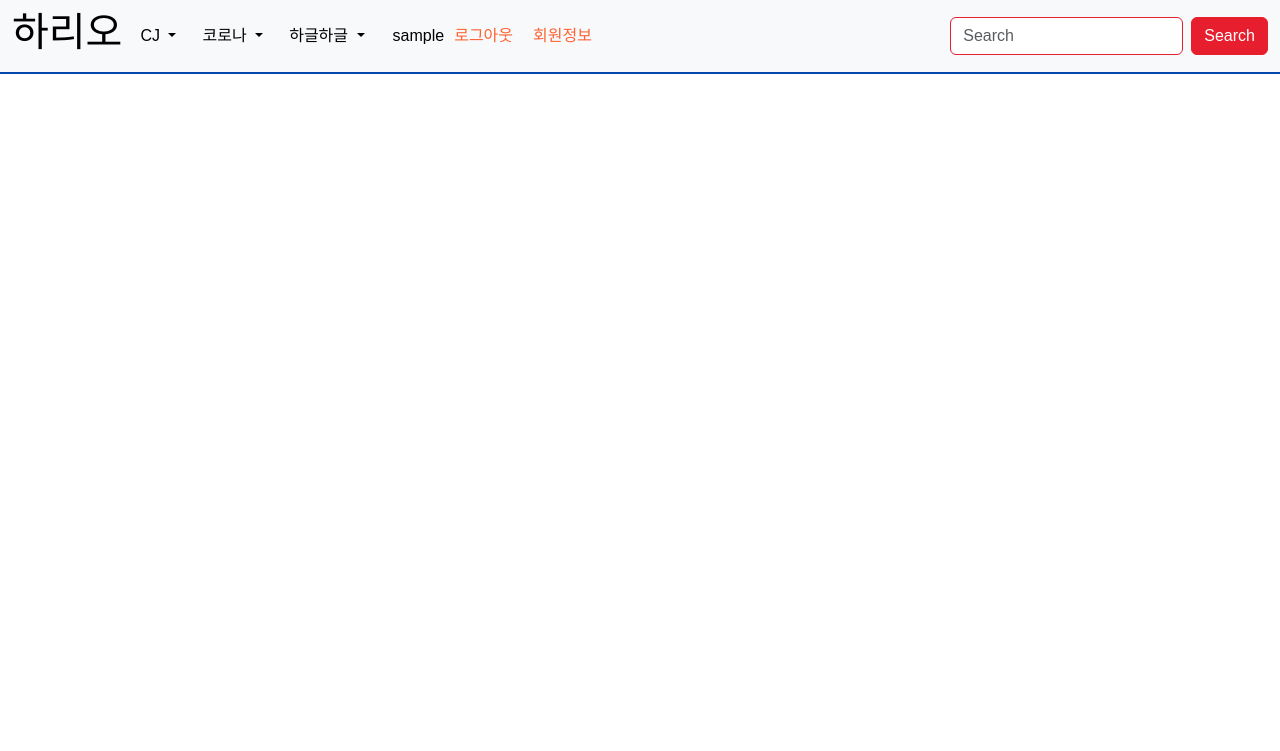
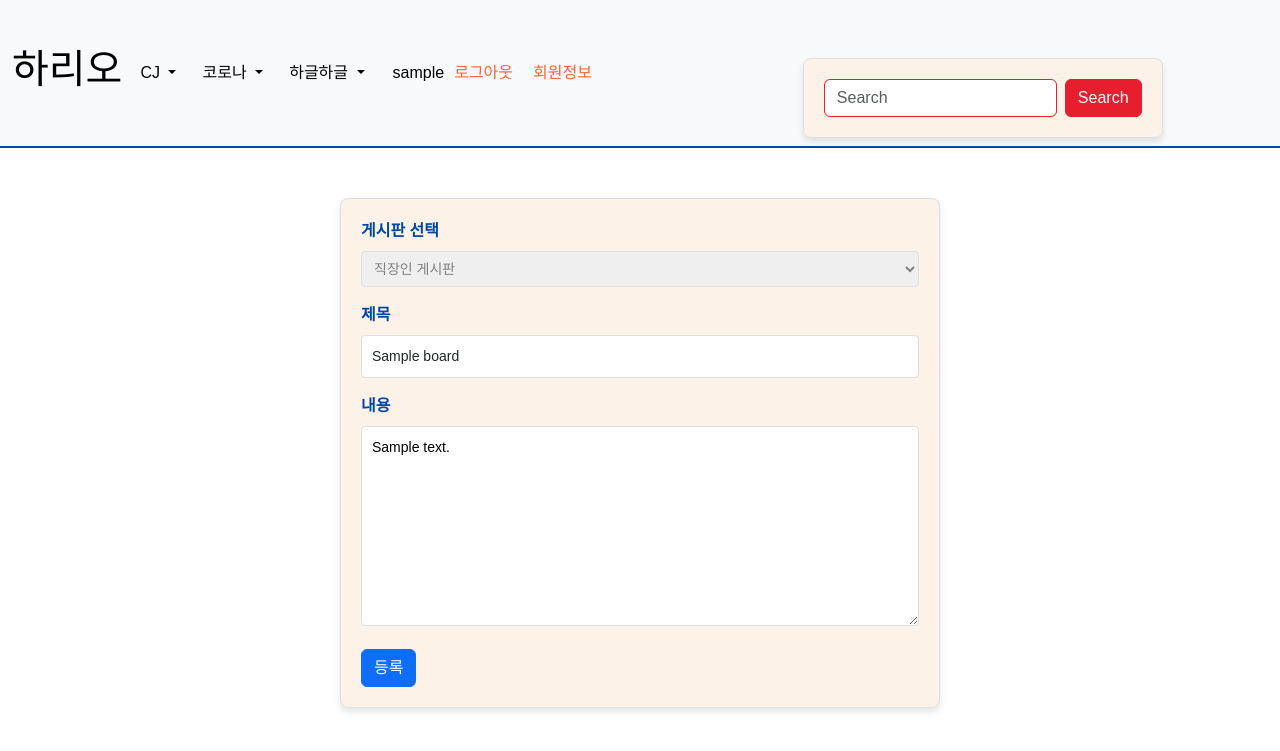
Before and after one commit to haeunE/Hario, a Flask app: page /board/update/1 in a window 1280 px wide. Shown: the top 751 px of the page. Run offline with Flask 3, Linux system fonts and the light colour scheme; a user stored in the database is signed in; tables that the repository leaves empty hold one stand-in row (values such as "Sample post"); parts of the project's set-up code (start-up, migrations or seed data) failed here and were passed over; some web fonts are replaced.

Commit message:
feat : board의 update구현

```diff
--- a/apps/board/static/css/new.css
+++ b/apps/board/static/css/new.css
@@ -1,5 +1,5 @@
 /* 기본 폼 스타일 */
-.new-board form {
+ form {
   max-width: 600px;
   margin: 50px auto 0;
   padding: 20px;
@@ -11,7 +11,7 @@
 }
 
 /* 라벨 스타일 */
-.new-board form p, form label {
+ form p, form label {
   font-size: 16px;
   font-weight: bold;
   margin-bottom: 8px;
@@ -19,7 +19,7 @@
 }
 
 /* 입력 필드 스타일 */
-.new-board form input[type="text"], form select, form textarea {
+ form input[type="text"], form select, form textarea {
   width: 100%;
   padding: 10px;
   margin-bottom: 16px;
@@ -29,13 +29,13 @@
 }
 
 /* 입력 필드 포커스 스타일 */
-.new-board form input[type="text"]:focus, form select:focus, form textarea:focus {
+ form input[type="text"]:focus, form select:focus, form textarea:focus{
   border-color: #0047AB; /* CJ Blue */
   outline: none;
 }
 
 /* 에러 메시지 스타일 */
-.new-board form p[style="color: red;"] {
+ form p[style="color: red;"] {
   margin-top: -12px;
   margin-bottom: 8px;
   font-size: 12px;
@@ -43,7 +43,7 @@
 }
 
 /* 제출 버튼 스타일 */
-.new-board form button {
+ form button {
   background-color: #FF6600; /* CJ Orange */
   color: #FFFFFF;
   border: none;
@@ -53,13 +53,33 @@
   cursor: pointer;
 }
 
-.new-board form button:hover {
+ form button:hover {
   background-color: #E55A00;
 }
 
 /* 전체 선택 메뉴 스타일 */
-.new-board select.board-select {
+ select.board-select {
   font-size: 14px;
   padding: 8px;
   margin-bottom: 16px;
 }
+
+/* .large-textarea 스타일 */
+.large-textarea {
+  width: 100%;  /* 너비를 100%로 설정 */
+  height: 200px;  /* 고정된 높이를 설정 */
+  padding: 10px;
+  margin-bottom: 16px;
+  border: 1px solid #E0E0E0;
+  border-radius: 4px;
+  font-size: 14px;
+  background-color: #FFFFFF;
+  color: #000000;
+  resize: vertical;  /* 세로 크기만 조정 가능하도록 설정 */
+}
+
+/* .large-textarea 포커스 스타일 */
+.large-textarea:focus {
+  border-color: #0047AB; /* CJ Blue */
+  outline: none;
+}
--- a/apps/board/templates/board/detail.html
+++ b/apps/board/templates/board/detail.html
@@ -1,5 +1,5 @@
 {% extends "base.html" %}
-{% block title %}게시물 등록{% endblock %}
+{% block title %}게시물상세보기{% endblock %}
 
 {% block css %}
 <link rel="stylesheet" href="{{url_for('board.static', filename='css/detail.css')}}">
--- a/apps/board/templates/board/update.html
+++ b/apps/board/templates/board/update.html
@@ -1,12 +1,47 @@
 {% extends "base.html" %}
-{% block title %}게시물 등록{% endblock %}
+{% block title %}게시물 수정{% endblock %}
 
 {% block css %}
 <link rel="stylesheet" href="{{url_for('board.static', filename='css/new.css')}}">
 {% endblock %}
 
 {% block content %}
-
+<div class="board-update">
+  <form action="{{ url_for('board.update', board_id=board.id) }}" method="POST">
+    {{form.csrf_token}}
+    <div>
+      <p>게시판 선택</p>
+      {% if user.userinfo.department_id == 99 %}
+      <select class="board-select" name="board_type" aria-label="게시판 선택" disabled>
+        <option value="2">구직자 게시판</option>
+        <option value="3">전체 게시판</option>
+      </select>
+      {% else %}
+      <select class="board-select" name="board_type" aria-label="게시판 선택" disabled>
+        <option value="1">직장인 게시판</option>
+        <option value="2">구직자 게시판</option>
+        <option value="3">전체 게시판</option>
+      </select>
+      {% endif %}
+    </div>
+    <div>
+      {{ form.subject.label }}
+      {{ form.subject(class_="form-control", value=board.subject) }}
+      {% for error in form.subject.errors %}
+        <p style="color: red;">{{ error }}</p>
+      {% endfor %}
+    </div>
+    <div>
+      {{form.content.label}}
+      <textarea name="{{ form.content.name }}" class="large-textarea">{{ board.content }}</textarea>
+      {% for error in form.content.errors %}
+        <p style="color: red;">{{error}}</p>
+      {% endfor %}
+    </div>
+    <div>
+      {{form.submit(class='btn btn-primary')}}    </div>
+  </form>
+</div>
 {% endblock %}
 
 {% block js %}
--- a/apps/board/views.py
+++ b/apps/board/views.py
@@ -55,8 +55,17 @@ def detail(board_id):
 @board.route("/update/<int:board_id>", methods=["GET", "POST"])
 def update(board_id):
   board = Board.query.get_or_404(board_id)
+  form = BoardForm()
 
-  return render_template("board/update.html", board=board)
+  if form.validate_on_submit():
+    board.subject = form.subject.data
+    board.content = form.content.data
+
+    db.session.add(board)
+    db.session.commit()
+    return redirect(url_for("board.detail", board_id=board_id))
+
+  return render_template("board/update.html", board=board, form=form, user=current_user)
 
 
 
```
